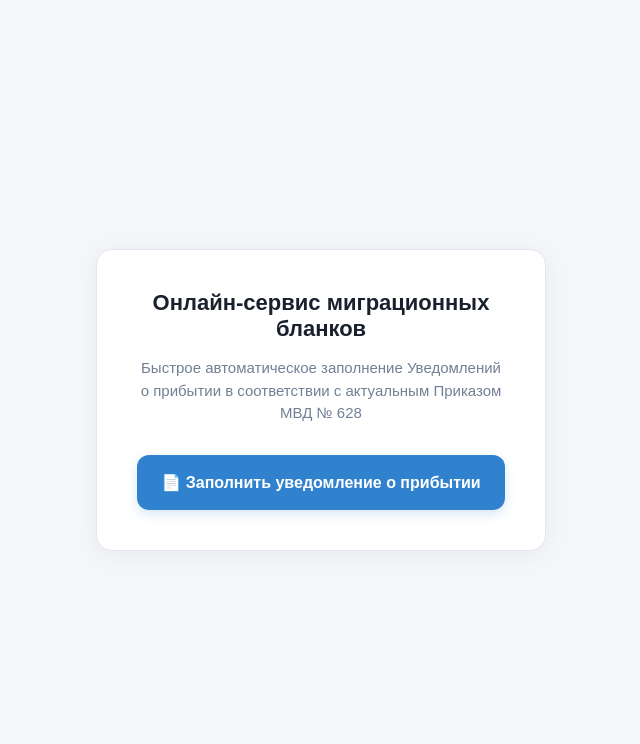
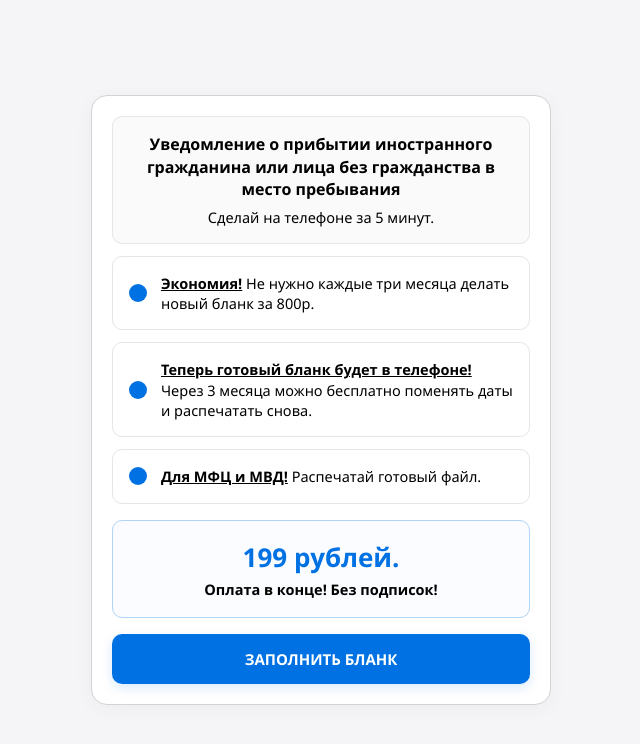
Before and after one commit to cae700/migrantdoc, a plain HTML site: page index.html in a window 1280 px wide. Shown: the whole page, without its empty margins (319-959 px from the left). Drawn offline with Linux system fonts and the light colour scheme.

Commit message:
Add files via upload

```diff
--- a/index.html
+++ b/index.html
@@ -3,24 +3,185 @@
 <head>
     <meta charset="UTF-8">
     <meta name="viewport" content="width=device-width, initial-scale=1.0">
-    <title>Онлайн-сервис миграционных бланков</title>
+    <title>Уведомление о прибытии</title>
     <style>
-        body { font-family: sans-serif; background-color: #f4f6f9; margin: 0; padding: 0; display: flex; justify-content: center; align-items: center; min-height: 100vh; }
-        .container { background: white; padding: 40px; border-radius: 16px; box-shadow: 0 4px 25px rgba(0, 0, 0, 0.05); max-width: 450px; width: 100%; text-align: center; box-sizing: border-box; border: 1px solid #e2e8f0; }
-        h1 { font-size: 22px; color: #1a202c; margin-top: 0; margin-bottom: 12px; font-weight: 700; }
-        p { font-size: 15px; color: #718096; margin-bottom: 30px; line-height: 1.5; }
-        .service-card { display: block; background: #3182ce; padding: 18px; border-radius: 12px; text-decoration: none; color: white; font-weight: 600; font-size: 16px; box-shadow: 0 4px 12px rgba(49, 130, 206, 0.2); }
+        body {
+            font-family: "Segoe UI", -apple-system, BlinkMacSystemFont, Roboto, Arial, sans-serif;
+            background-color: #f5f5f7;
+            margin: 0;
+            padding: 0;
+            color: #000000;
+            display: flex;
+            justify-content: center;
+            align-items: center;
+            min-height: 100vh;
+        }
+        /* Один большой внешний прямоугольник */
+        .main-container {
+            background: #ffffff;
+            border: 1px solid #d2d2d7;
+            border-radius: 16px;
+            max-width: 460px;
+            width: 100%;
+            margin: 20px;
+            padding: 20px;
+            box-shadow: 0 4px 20px rgba(0,0,0,0.04);
+            box-sizing: border-box;
+        }
+
+        /* Маленькие внутренние прямоугольники (полоски матраса) */
+        .inner-box {
+            background-color: #ffffff;
+            border: 1px solid #e5e5ea;
+            border-radius: 10px;
+            padding: 16px 16px;
+            margin-bottom: 12px;
+            box-sizing: border-box;
+        }
+
+        /* Полоска 1: Заголовок бланка */
+        .title-box {
+            text-align: center;
+            background-color: #fafafa;
+        }
+        .main-title {
+            font-size: 16px;
+            font-weight: 700;
+            line-height: 1.4;
+            color: #000000;
+            margin-bottom: 6px;
+        }
+        .subtitle {
+            font-size: 14.5px;
+            line-height: 1.4;
+            font-weight: 500;
+            color: #000000;
+        }
+
+        /* Строка преимущества (все в один ряд слева) */
+        .feature-row-left {
+            display: flex;
+            align-items: center; /* Центрируем большой кружок по высоте строки */
+            text-align: left;
+        }
+
+        /* Большие синие кружочки-ссылки */
+        .blue-dot-link {
+            display: block;
+            width: 18px;
+            height: 18px;
+            background-color: #0071e3;
+            border-radius: 50%;
+            margin-right: 14px;
+            flex-shrink: 0;
+            cursor: pointer;
+            transition: transform 0.1s;
+        }
+        .blue-dot-link:active {
+            transform: scale(0.9);
+            background-color: #005bb5;
+        }
+
+        .feature-text {
+            font-size: 14.5px;
+            line-height: 1.4;
+            color: #000000;
+            font-weight: 500;
+        }
+
+        /* Стиль для подчёркивания главных слов */
+        .underline-title {
+            font-weight: 700;
+            text-decoration: underline; /* Подчёркивание линией */
+        }
+
+        /* Полоска цены */
+        .price-box {
+            text-align: center;
+            border: 1px solid #b3d4f7;
+            background-color: #fafcff;
+            margin-top: 16px;
+            margin-bottom: 16px;
+            padding: 18px;
+        }
+        .price-digits {
+            font-size: 26px;
+            font-weight: 800;
+            color: #0071e3;
+            margin-bottom: 4px;
+        }
+        .price-notes {
+            font-size: 14.5px;
+            font-weight: 700;
+            color: #000000;
+        }
+
+        /* Синяя кнопка действия */
+        .blue-button {
+            display: block;
+            width: 100%;
+            background: #0071e3;
+            color: #ffffff;
+            text-align: center;
+            padding: 15px 0;
+            border-radius: 10px;
+            font-size: 15px;
+            font-weight: bold;
+            text-transform: uppercase;
+            text-decoration: none;
+            box-sizing: border-box;
+            box-shadow: 0 4px 12px rgba(0,113,227,0.15);
+        }
+        .blue-button:active {
+            background: #005bb5;
+        }
     </style>
 </head>
 <body>
 
-<div class="container">
-    <h1>Онлайн-сервис миграционных бланков</h1>
-    <p>Быстрое автоматическое заполнение Уведомлений о прибытии в соответствии с актуальным Приказом МВД № 628</p>
+<div class="main-container">
 
-    <a href="uvedomlenie.html" class="service-card">
-        📄 Заполнить уведомление о прибытии
-    </a>
+    <!-- Внутренний прямоугольник 1: Название бланка -->
+    <div class="inner-box title-box">
+        <div class="main-title">
+            Уведомление о прибытии иностранного гражданина или лица без гражданства в место пребывания
+        </div>
+        <div class="subtitle">Сделай на телефоне за 5 минут.</div>
+    </div>
+
+    <!-- Внутренний прямоугольник 2: Экономия -->
+    <div class="inner-box">
+        <div class="feature-row-left">
+            <a href="uvedomlenie.html" class="blue-dot-link" title="Заполнить бланк"></a>
+            <div class="feature-text"><span class="underline-title">Экономия!</span> Не нужно каждые три месяца делать новый бланк за 800р.</div>
+        </div>
+    </div>
+
+    <!-- Внутренний прямоугольник 3: В телефоне -->
+    <div class="inner-box">
+        <div class="feature-row-left">
+            <a href="uvedomlenie.html" class="blue-dot-link" title="Заполнить бланк"></a>
+            <div class="feature-text"><span class="underline-title">Теперь готовый бланк будет в телефоне!</span> Через 3 месяца можно бесплатно поменять даты и распечатать снова.</div>
+        </div>
+    </div>
+
+    <!-- Внутренний прямоугольник 4: МФЦ и МВД -->
+    <div class="inner-box">
+        <div class="feature-row-left">
+            <a href="uvedomlenie.html" class="blue-dot-link" title="Заполнить бланк"></a>
+            <div class="feature-text"><span class="underline-title">Для МФЦ и МВД!</span> Распечатай готовый файл.</div>
+        </div>
+    </div>
+
+    <!-- Внутренний прямоугольник 5: Цена -->
+    <div class="inner-box price-box">
+        <div class="price-digits">199 рублей.</div>
+        <div class="price-notes">Оплата в конце! Без подписок!</div>
+    </div>
+
+    <!-- Синяя кнопка действия -->
+    <a href="uvedomlenie.html" class="blue-button">ЗАПОЛНИТЬ БЛАНК</a>
+
 </div>
 
 </body>
```
